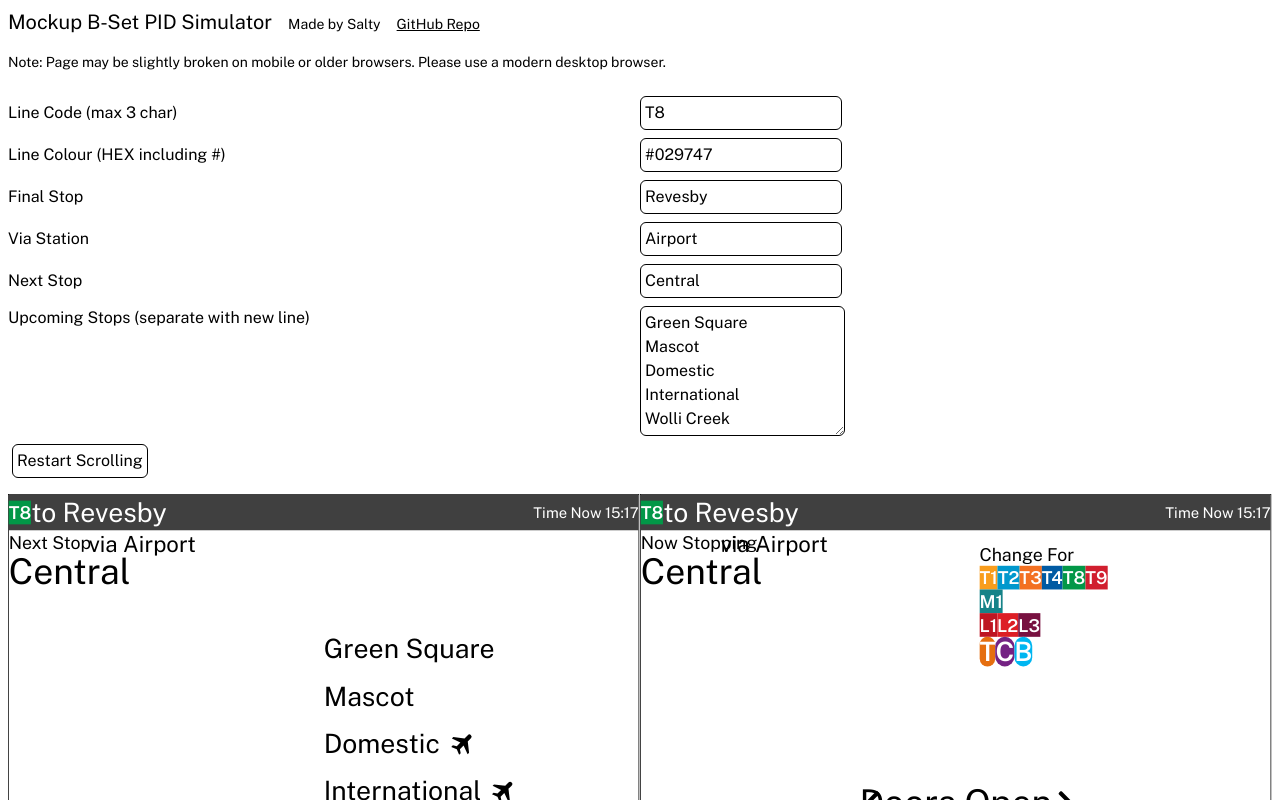
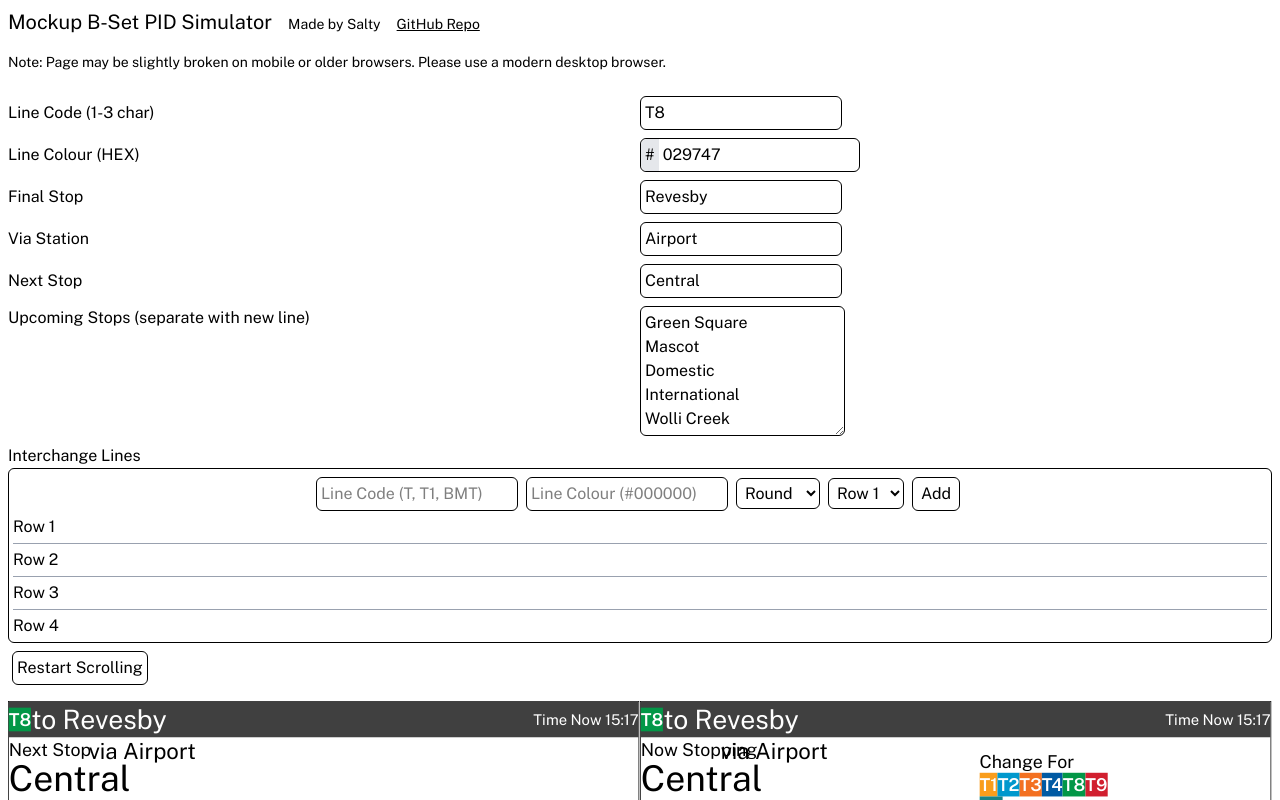
Before and after one commit to wutSalty/b-set-pid, a Next.js app: page /b-set-pid/ in a window 1280 px wide. Shown: the top 800 px of the page. Built offline with nearby package versions, Linux system fonts and the light colour scheme.

Commit message:
added framework for interchange lines

```diff
--- /dev/null
+++ b/src/app/Components/InputColour.tsx
@@ -0,0 +1,30 @@
+import { ChangeEventHandler } from "react";
+
+export default function InputColour({
+  onChange,
+  previewColour,
+  defaultColour
+}:
+{
+  onChange: ChangeEventHandler<HTMLInputElement>,
+  previewColour: string,
+  defaultColour: string,
+}
+) {
+  return (
+    <div className='w-[250] inline-flex items-center border rounded-md has-[input:invalid]:border-red-500'>
+      <p className='w-[25] shrink-0 p-1 rounded-l-md bg-gray-200 text-center'>{"#"}</p>
+      <input
+        type='text'
+        id='LineColour'
+        name='LineColour'
+        minLength={1}
+        maxLength={6}
+        defaultValue={defaultColour.slice(1)}
+        onChange={(e) => onChange(e)}
+        required
+        className='p-1 grow-1 shrink-1 min-w-0' />
+        <div className='w-[25] h-[32] grow-1 shrink-0 rounded-r-md' style={{backgroundColor: previewColour}}></div>
+    </div>
+  );
+}
--- a/src/app/Components/big-stopping.tsx
+++ b/src/app/Components/big-stopping.tsx
@@ -10,6 +10,7 @@ export default function BigStopping(
     FinalStop,
     ViaStop,
     NextStop,
+    Interchange,
   }:
   {
     LineColour: string,
@@ -17,6 +18,7 @@ export default function BigStopping(
     FinalStop: string,
     ViaStop: string,
     NextStop: string,
+    Interchange?: [],
   }
 ) {
   return (
--- a/src/app/Components/icons.tsx
+++ b/src/app/Components/icons.tsx
@@ -10,7 +10,7 @@ export function RoundIcon(
   }
 ) {
   return (
-    <div className="aspect-square w-[52] rounded-full flex items-center justify-center" style={{backgroundColor: LineColour}}>
+    <div className="aspect-square w-[52] rounded-full inline-flex items-center justify-center" style={{backgroundColor: LineColour}}>
       <p className="text-4xl font-semibold text-white">{LineCode}</p>
     </div>
   );
@@ -27,7 +27,7 @@ export function SquareIcon(
   }
 ) {
   return (
-    <div className="aspect-square w-[52] rounded-[8] flex items-center justify-center" style={{backgroundColor: LineColour}}>
+    <div className="aspect-square w-[52] rounded-[8] inline-flex items-center justify-center" style={{backgroundColor: LineColour}}>
       <p className="text-2xl font-semibold text-white">{LineCode}</p>
     </div>
   );
--- a/src/app/page.tsx
+++ b/src/app/page.tsx
@@ -4,11 +4,15 @@ import BigUpcoming from './Components/big-upcoming';
 import SmallUpcoming from './Components/small-upcoming';
 import BigStopping from './Components/big-stopping';
 import SmallStopping from './Components/small-stopping';
+import { RoundIcon, SquareIcon } from './Components/icons';
+import { MdClose } from 'react-icons/md';
+import InputColour from './Components/InputColour';
 
 interface Roundel {
-  type: "round" | "square";
+  type: string;
   lineCode: string;
   lineColour: string;
+  row: number;
 }
 
 const DefaultLineColour = "#029747";
@@ -41,18 +45,57 @@ export default function Home() {
   const [NextStop, setNextStop] = useState(DefaultNextStop);
   const [UpcomingStops, setUpcomingStops] = useState(DefaultUpcomingStops);
   const [ScrollClass, setScrollClass] = useState<string>("");
-  const [RowOne, setRowOne] = useState<Roundel[]>();
-  const [RowTwo, setRowTwo] = useState<Roundel[]>();
-  const [RowThree, setRowThree] = useState<Roundel[]>();
-  const [RowFour, setRowFour] = useState<Roundel[]>();
+
+  const [Roundels, setRoundels] = useState<Roundel[]>([]);
+  const [RoundelCode, setRoundelCode] = useState("");
+  const [RoundelColour, setRoundelColour] = useState("");
+  const [RoundelType, setRoundelType] = useState("");
+  const [RoundelRow, setRoundelRow] = useState(0);
 
   const formatUpcomingStops = (e: React.ChangeEvent<HTMLTextAreaElement>) => {
     setUpcomingStops(e.target.value.split('\n'))
   }
 
+  const addToRow = () => {
+    let tempColour = RoundelColour.trim();
+    if (tempColour === "" || tempColour === "#") {
+      tempColour = "#000000";
+    }
+
+    const adding: Roundel = {type: RoundelType, lineCode: RoundelCode, lineColour: tempColour, row: RoundelRow};
+    setRoundels([...Roundels, adding])
+  }
+
+  const roundelMatch = (a: Roundel, b: Roundel) => {
+    if (a.lineCode !== b.lineCode) return false;
+    if (a.lineColour !== b.lineColour) return false;
+    if (a.row !== b.row) return false;
+    if (a.type !== b.type) return false;
+    return true;
+  }
+
+  const removeFromRow = (roundel: Roundel) => {
+    setRoundels(Roundels.filter((r) => !roundelMatch(r, roundel)));
+  }
+
   const restartScroll = () => {
     setScrollClass("a");
     setTimeout(() => setScrollClass(""), 1);
+  }
+
+  const RoundelCard = ({roundel}:{roundel: Roundel}) => {
+    return (
+      <div className='flex items-center bg-slate-200 rounded-md p-2 gap-2 scale-80'>
+        {
+          roundel.type === "square" ?
+          <SquareIcon LineCode={roundel.lineCode} LineColour={roundel.lineColour} /> :
+          <RoundIcon LineCode={roundel.lineCode} LineColour={roundel.lineColour} />
+        }
+        <button className='rounded-full hover:cursor-pointer hover:bg-gray-100' onClick={() => removeFromRow(roundel)}>
+          <MdClose className='inline-block text-3xl' />
+        </button>
+      </div>
+    );
   }
 
   return (
@@ -63,7 +106,7 @@ export default function Home() {
       <p className='text-sm m-2'>{"Note: Page may be slightly broken on mobile or older browsers. Please use a modern desktop browser."}</p>
       <div className='basis-1/5 p-2'>
         <div className='my-2'>
-          <label htmlFor="LineCode" className='inline-block w-1/2'>Line Code (max 3 char)</label>
+          <label htmlFor="LineCode" className='inline-block w-1/2'>Line Code (1-3 char)</label>
           <input
             type='text'
             id='LineCode'
@@ -73,20 +116,11 @@ export default function Home() {
             defaultValue={DefaultLineCode}
             onChange={(e) => setLineCode(e.target.value)}
             required
-            className='border rounded-md p-1 invalid:border-red-500' />
+            className='w-[250] border rounded-md p-1 invalid:border-red-500' />
         </div>
         <div className='my-2'>
-          <label htmlFor="LineColour" className='inline-block w-1/2'>Line Colour (HEX including #)</label>
-          <input
-            type='text'
-            id='LineColour'
-            name='LineColour'
-            minLength={7}
-            maxLength={7}
-            defaultValue={DefaultLineColour}
-            onChange={(e) => setLineColour(e.target.value)}
-            required
-            className='border rounded-md p-1 invalid:border-red-500' />
+          <label htmlFor="LineColour" className='inline-block w-1/2'>Line Colour (HEX)</label>
+          <InputColour onChange={(e) => setLineColour(`#${e.target.value}`)} previewColour={LineColour} defaultColour={DefaultLineColour} />
         </div>
         <div className='my-2'>
           <label htmlFor="FinalStop" className='inline-block w-1/2'>Final Stop</label>
@@ -97,7 +131,7 @@ export default function Home() {
             defaultValue={DefaultFinalStop}
             onChange={(e) => setFinalStop(e.target.value)}
             required
-            className='border rounded-md p-1 invalid:border-red-500' />
+            className='w-[250] border rounded-md p-1 invalid:border-red-500' />
         </div>
         <div className='my-2'>
           <label htmlFor="ViaStop" className='inline-block w-1/2'>Via Station</label>
@@ -107,7 +141,7 @@ export default function Home() {
             name='ViaStop'
             defaultValue={DefaultViaStop}
             onChange={(e) => setViaStop(e.target.value)}
-            className='border rounded-md p-1 invalid:border-red-500' />
+            className='w-[250] border rounded-md p-1 invalid:border-red-500' />
         </div>
         <div className='my-2'>
           <label htmlFor="NextStop" className='inline-block w-1/2'>Next Stop</label>
@@ -118,7 +152,7 @@ export default function Home() {
             defaultValue={DefaultNextStop}
             onChange={(e) => setNextStop(e.target.value)}
             required
-            className='border rounded-md p-1 invalid:border-red-500' />
+            className='w-[250] border rounded-md p-1 invalid:border-red-500' />
         </div>
         <div className='my-2'>
           <label htmlFor='UpcomingStops' className='inline-block w-1/2 align-top'>Upcoming Stops (separate with new line)</label>
@@ -128,48 +162,78 @@ export default function Home() {
             rows={5}
             defaultValue={DefaultUpcomingStops.join('\n')}
             onChange={(e) => formatUpcomingStops(e)}
-            className='border rounded-md p-1 align-middle'
+            className='w-[250] border rounded-md p-1 align-middle'
           >
           </textarea>
         </div>
-        {/* <div className='my-2'>
-          <div className='border rounded-md p-1'>
-            <p className='inline-block w-1/2'>Row 1</p>
+        <div className='my-2'>
+          <p className=''>Interchange Lines</p>
+          <div className='border rounded-md p-1 text-center'>
             <input
               type='text'
-              className='border rounded-md p-1 mr-1'
-              placeholder='Line Code'
+              className='w-[250] border rounded-md p-1 mr-1 invalid:border-red-500'
+              placeholder='Line Code (T, T1, BMT)'
               minLength={1}
               maxLength={3}
+              onChange={(e) => setRoundelCode(e.target.value)}
             ></input>
             <input
               type='text'
-              className='border rounded-md p-1 m-1'
-              placeholder='Line Colour'
+              className='w-[250] border rounded-md p-1 m-1 invalid:border-red-500'
+              placeholder='Line Colour (#000000)'
               minLength={7}
               maxLength={7}
+              onChange={(e) => setRoundelColour(e.target.value)}
             ></input>
-            <button className='border rounded-md p-1 m-1 hover:cursor-pointer hover:bg-gray-100'>Add</button>
-            <div>
-
+            <select
+              className='border rounded-md p-1 m-1 invalid:border-red-500'
+              onChange={(e) => setRoundelType(e.target.value)}
+            >
+              <option value="round">Round</option>
+              <option value="square">Square</option>
+            </select>
+            <select
+              className='border rounded-md p-1 m-1 invalid:border-red-500'
+              onChange={(e) => setRoundelRow(Number(e.target.value))}
+            >
+              <option value={0}>Row 1</option>
+              <option value={1}>Row 2</option>
+              <option value={2}>Row 3</option>
+              <option value={3}>Row 4</option>
+            </select>
+            <button
+              className='border rounded-md p-1 px-2 m-1 hover:cursor-pointer hover:bg-gray-100'
+              onClick={() => addToRow()}
+            >Add</button>
+            <p className='text-left'>Row 1</p>
+            <div className='flex'>
+              {Roundels.filter((r) => r.row === 0).map((roundel, i) => (
+                <RoundelCard key={`${i}_${roundel.lineCode}_${roundel.lineColour}_${roundel.row}`} roundel={roundel} />
+              ))}
+            </div>
+            <hr className='text-gray-400 my-1' />
+            <p className='text-left'>Row 2</p>
+            <div className='flex'>
+              {Roundels.filter((r) => r.row === 1).map((roundel, i) => (
+                <RoundelCard key={`${i}_${roundel.lineCode}_${roundel.lineColour}_${roundel.row}`} roundel={roundel} />
+              ))}
+            </div>
+            <hr className='text-gray-400 my-1' />
+            <p className='text-left'>Row 3</p>
+            <div className='flex'>
+              {Roundels.filter((r) => r.row === 2).map((roundel, i) => (
+                <RoundelCard key={`${i}_${roundel.lineCode}_${roundel.lineColour}_${roundel.row}`} roundel={roundel} />
+              ))}
+            </div>
+            <hr className='text-gray-400 my-1' />
+            <p className='text-left'>Row 4</p>
+            <div className='flex'>
+              {Roundels.filter((r) => r.row === 3).map((roundel, i) => (
+                <RoundelCard key={`${i}_${roundel.lineCode}_${roundel.lineColour}_${roundel.row}`} roundel={roundel} />
+              ))}
             </div>
           </div>
-          <div>
-            <p className='inline-block w-1/2'>Row 2</p>
-            <button className='border rounded-md p-1 m-1 hover:cursor-pointer hover:bg-gray-100'>Add</button>
-            <div></div>
-          </div>
-          <div>
-            <p className='inline-block w-1/2'>Row 3</p>
-            <button className='border rounded-md p-1 m-1 hover:cursor-pointer hover:bg-gray-100'>Add</button>
-            <div></div>
-          </div>
-          <div>
-            <p className='inline-block w-1/2'>Row 4</p>
-            <button className='border rounded-md p-1 m-1 hover:cursor-pointer hover:bg-gray-100'>Add</button>
-            <div></div>
-          </div>
-        </div> */}
+        </div>
         <button className='border rounded-md p-1 mx-1 hover:cursor-pointer hover:bg-gray-100' onClick={() => restartScroll()}>{"Restart Scrolling"}</button>
       </div>
       <div className='flex p-2'>
```
